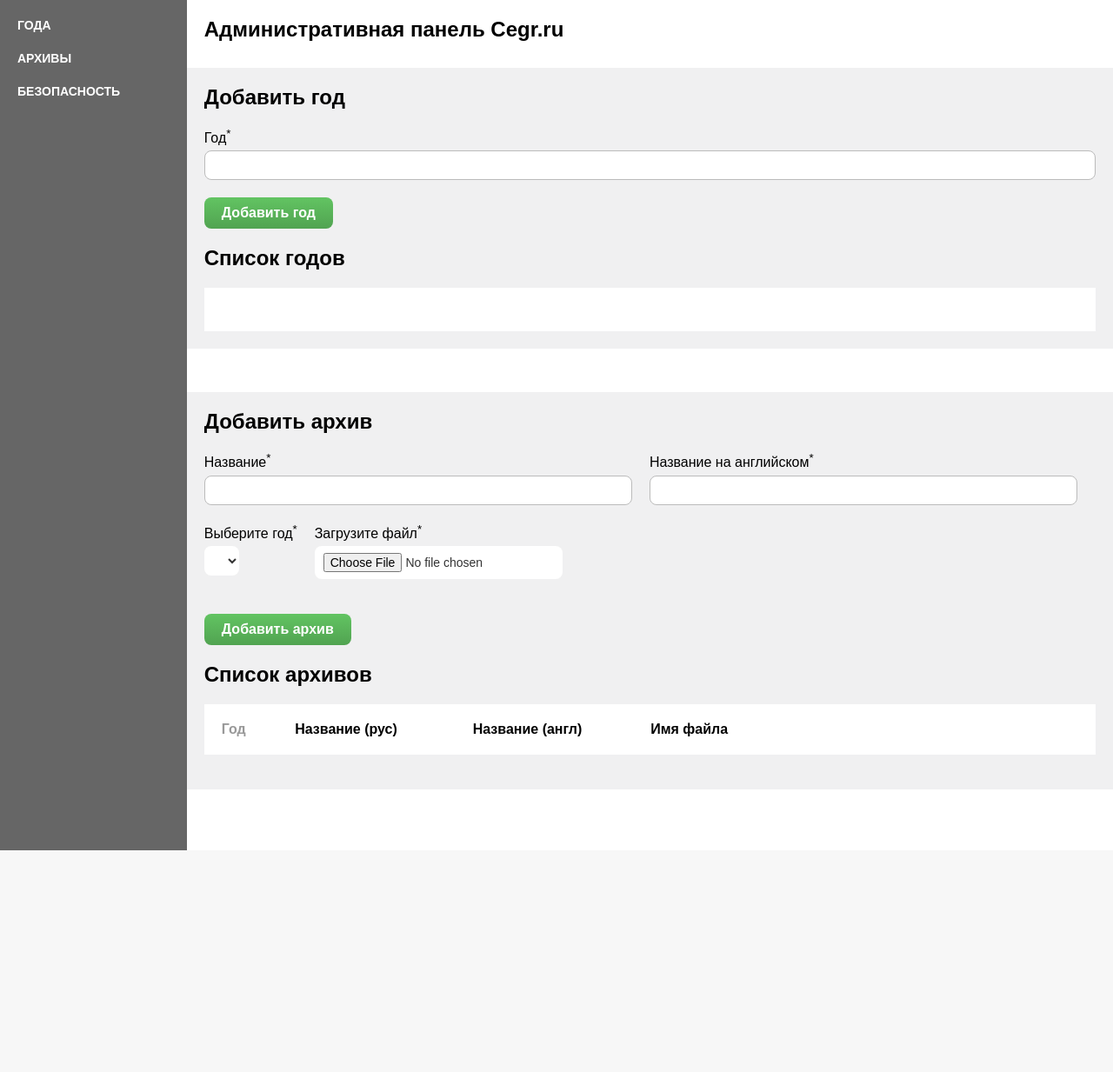
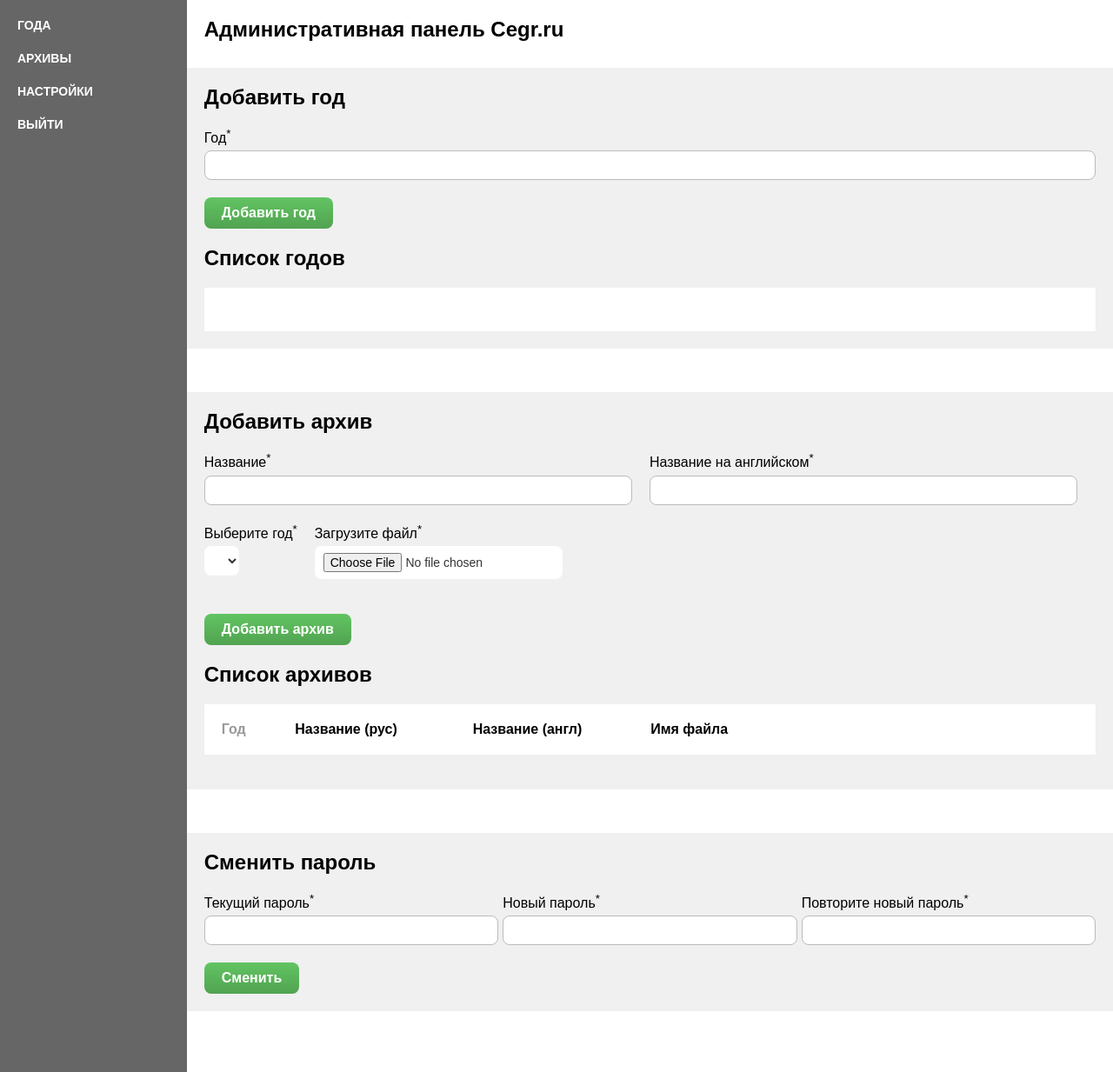
Before and after one commit to kama-kmw/cegr-website, a PHP site: page /admin/ in a window 1280 px wide. Shown: the whole page at 87% size. Before the commit the page ends 978 px from the top, so only its background shows below. Run offline with PHP 8.4, Linux system fonts and the light colour scheme; the visitor is signed in with stand-in values (Sample User, id 1); data that the repository does not hold is empty.

Commit message:
добавил изменение пароля

```diff
--- a/admin/admin.php
+++ b/admin/admin.php
@@ -10,7 +10,8 @@ include "modules/year/get_list_year.php";
     <div class="sticky">
       <p class="menu-admin__item"><a href="#year">Года</a></p>
       <p class="menu-admin__item"><a href="#archive">Архивы</a></p>
-      <p class="menu-admin__item"><a href="#setting">Безопасность</a></p>
+      <p class="menu-admin__item"><a href="#setting">Настройки</a></p>
+      <p class="menu-admin__item"><a href="#" id="exit">Выйти</a></p>
     </div>
   </ul>
 
@@ -28,6 +29,7 @@ include "modules/year/get_list_year.php";
     <?php
     include "modules/year/year_section_admin.php";
     include "modules/archive/archive_section_admin.php";
+    include "modules/setting/setting_section.php";
     ?>
 
   </section>
@@ -36,9 +38,11 @@ include "modules/year/get_list_year.php";
 <?php
 include "modules/year/year_popup_delete.php";
 include "modules/archive/archive_popup_delete.php";
+include "modules/setting/exit_popup.php";
 ?>
 
 <script src="/js/jquery-3.2.1.min.js"></script>
 <script src="/admin/js/del_year.js"></script>
 <script src="/admin/js/del_archive.js"></script>
 <script src="/js/close_popup.js"></script>
+<script src="/admin/js/exit_popup.js"></script>
--- a/admin/auth.php
+++ b/admin/auth.php
@@ -1,7 +1,7 @@
 <div class="form__wrapper">
   <form class="form form_small" action="index.php" method="POST">
     <div>
-      <label class="form__label">
+      <label class="form__label mb10">
         <span class="form__label-span">Логин</span>
         <input type="text" class="form__input" name="login" value="<?php echo @$data['login']; ?>">
       </label>
--- a/admin/css/admin.css
+++ b/admin/css/admin.css
@@ -206,8 +206,9 @@
         }
 
         .form__label {
+            display: block;
             width: 100%;
-            margin-bottom: 30px;
+            margin-bottom: 20px;
         }
 
         .form__label-span {
--- a/admin/css/standart.css
+++ b/admin/css/standart.css
@@ -3,6 +3,9 @@
     margin: 0;
     box-sizing: border-box;
     font-family: sans-serif;
+}
+.mb10 {
+    margin-bottom: 10px;
 }
 .mb20 {
     margin-bottom: 20px;
--- a/admin/index.php
+++ b/admin/index.php
@@ -1,5 +1,7 @@
 <?php
-session_start();
+if (session_status() !== PHP_SESSION_ACTIVE) {
+  session_start();
+}
 include "connect.php";
 include "login_get.php";
 
--- /dev/null
+++ b/admin/js/exit_popup.js
@@ -0,0 +1,7 @@
+
+$(document).on('click', '#exit', function(e) {
+    e.preventDefault();
+
+    let popup = $(document).find('.exit-popup');
+    popup.css('display', 'flex');
+});
--- /dev/null
+++ b/admin/modules/setting/exit_popup.php
@@ -0,0 +1,16 @@
+
+<div class="popup-container exit-popup">
+    <div class="popup">
+        <div class="jc-sb mb20">
+            <h2 class="h2">Выйти из админ панели?</h2>
+            <img src="/img/icons/close-icon.png" alt="" class="close-popup" >
+        </div>
+        <form method="POST" action="modules/setting/exit.php" class="admin-form">
+            <input type="text" value="" id="id" style="display:none;" name="archive-id">
+            <div class="flex_f-s">
+                <input type="submit" value="Да" class="del-submit mr20">
+                <p class="cancel close-popup">Отменить</p>
+            </div>
+      </form>
+    </div>
+</div>
--- /dev/null
+++ b/admin/modules/setting/setting_section.php
@@ -0,0 +1,25 @@
+<div class="admin-page" id="setting">
+
+    <h2 class="h2 mb20">Сменить пароль</h2>
+
+    <form method="POST" action="modules/setting/password_update.php" class="admin-form mb30" enctype="multipart/form-data">
+
+        <label class="admin-label flex__jc-sb">
+            <div class="w-33">
+                <p class="admin-label__text">Текущий пароль<sup>*</sup></p>
+                <input type="text" required name="password_current" class="admin-input">
+            </div>
+            <div class="w-33">
+                <p class="admin-label__text">Новый пароль<sup>*</sup></p>
+                <input type="text" required name="password_new" class="admin-input">
+            </div>
+            <div class="w-33">
+                <p class="admin-label__text">Повторите новый пароль<sup>*</sup></p>
+                <input type="text" required name="password_new_2" class="admin-input">
+            </div>
+        </label>
+
+        <input type="submit" value="Сменить" class="admin-submit">
+    </form>
+
+</div>
```
Also changed, not shown: admin/modules/setting/exit.php (added, +8 -0 lines), admin/modules/setting/password_update.php (added, +23 -0 lines).
